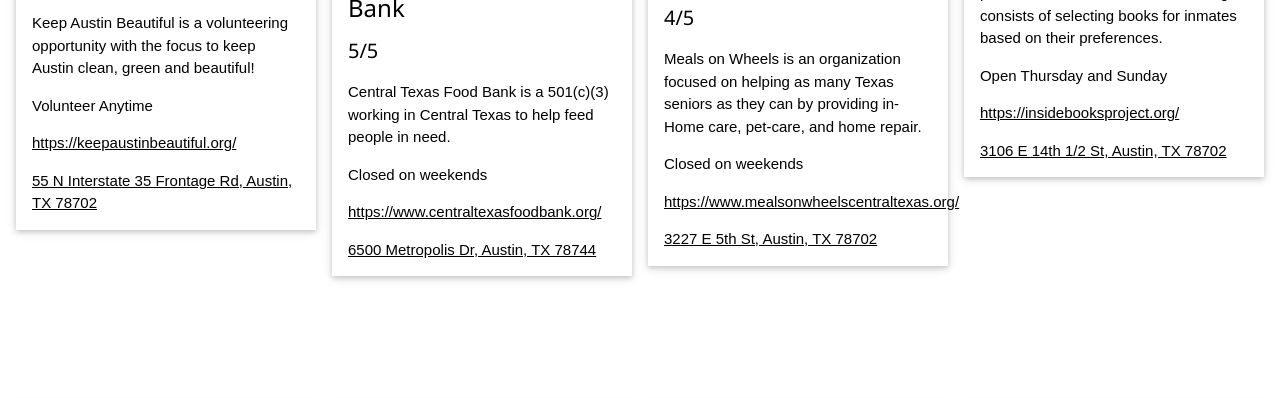
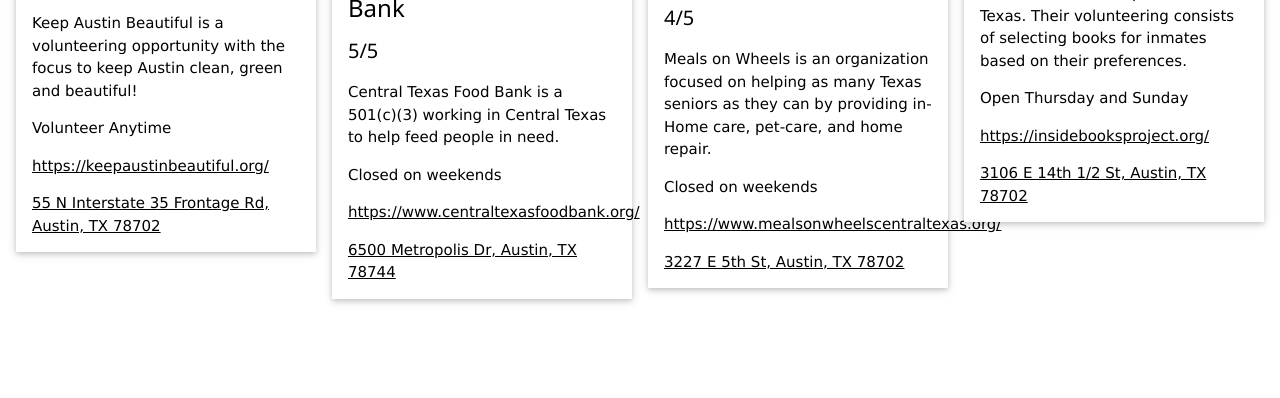
Before and after one commit to austivityatx/austivity.github.io, a plain HTML site: page volunteer.html in a window 1280 px wide. Shown: the part 1131-1529 px from the top of the page. Drawn offline with nearby package versions, Linux system fonts and the light colour scheme.

Commit message:
Update volunteer.html

```diff
--- a/volunteer.html
+++ b/volunteer.html
@@ -6,7 +6,7 @@
 	  <style>
 body {
   margin: 0;
-  font-family: Arial, Helvetica, sans-serif;
+  font-family: Verdana, Trebuchet MS, sans-serif;
 }
 
 .topnav {
```
